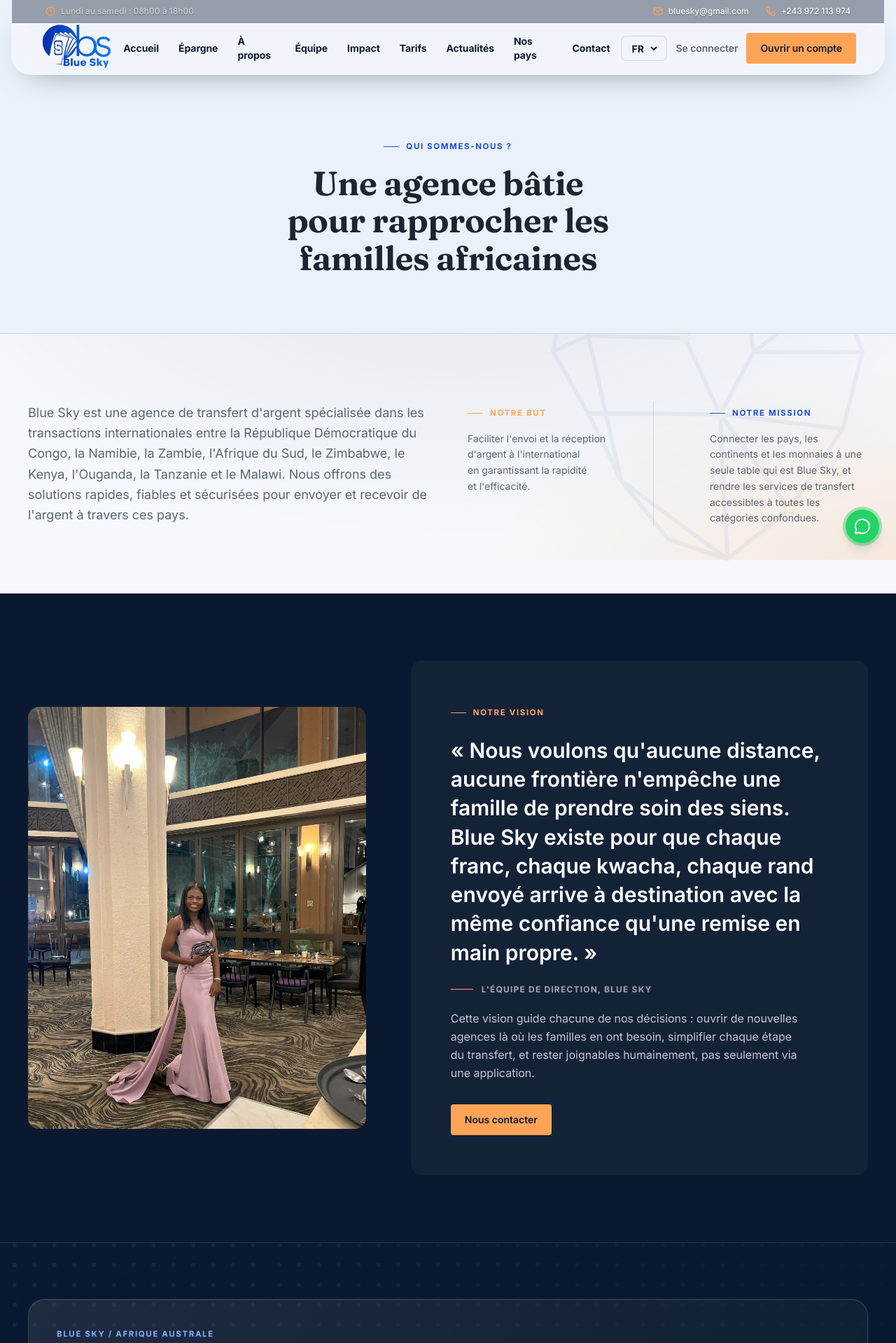
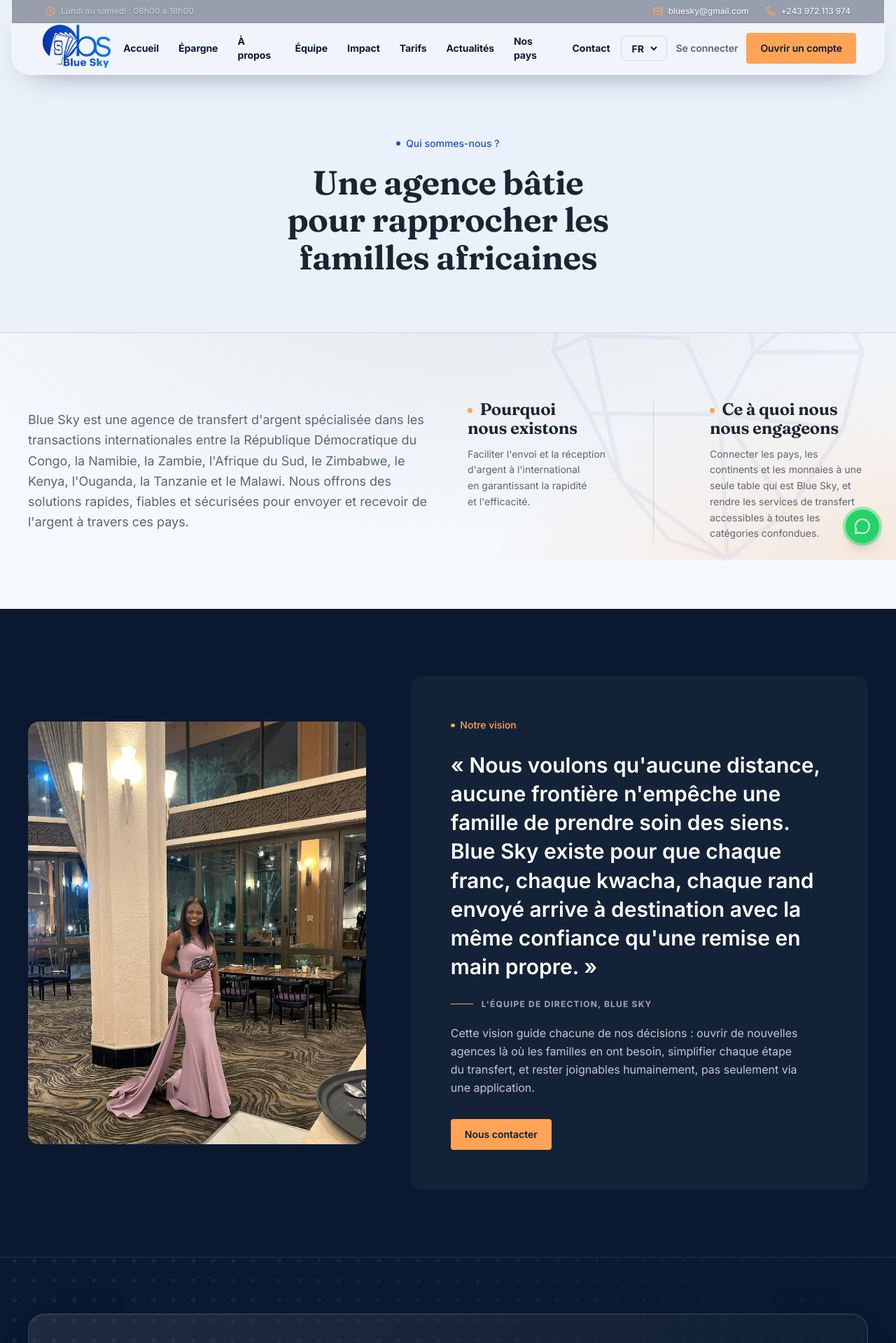
Before and after one commit to PascalMTK/BlueSky-Website, a Django app: page /a-propos/ in a window 1280 px wide. Shown: the top 1919 px of the page at 70% size. Run offline with Django 5.2, Linux system fonts and the light colour scheme; data comes from the database, SQL or seed files in the repository.

Commit message:
Refine home/about content, UI tags, and styles

```diff
--- a/core/i18n.py
+++ b/core/i18n.py
@@ -346,6 +346,8 @@ TRANSLATIONS = {
         "Une agence bâtie pour rapprocher les familles africaines": "An agency built to bring African families closer",
         "Notre but": "Our purpose",
         "Notre mission": "Our mission",
+        "Pourquoi nous existons": "Why we exist",
+        "Ce à quoi nous nous engageons": "What we commit to",
         "L'équipe de direction, Blue Sky": "The leadership team, Blue Sky",
         "Cette vision guide chacune de nos décisions : ouvrir de nouvelles agences là où les familles en ont besoin, simplifier chaque étape du transfert, et rester joignables humainement, pas seulement via une application.":
             "This vision guides every one of our decisions: opening new branches where families need them, simplifying every step of a transfer, and staying reachable by real people, not just an app.",
@@ -949,6 +951,8 @@ TRANSLATIONS = {
         "Une agence bâtie pour rapprocher les familles africaines": "Wakala uliojengwa kuunganisha familia za Afrika",
         "Notre but": "Lengo letu",
         "Notre mission": "Dhamira yetu",
+        "Pourquoi nous existons": "Kwa nini tupo",
+        "Ce à quoi nous nous engageons": "Tunachojitolea kufanya",
         "L'équipe de direction, Blue Sky": "Uongozi wa Blue Sky",
         "Cette vision guide chacune de nos décisions : ouvrir de nouvelles agences là où les familles en ont besoin, simplifier chaque étape du transfert, et rester joignables humainement, pas seulement via une application.":
             "Dira hii inaongoza kila uamuzi wetu: kufungua matawi mapya pale familia zinapohitaji, kurahisisha kila hatua ya uhamishaji, na kubaki tunapatikana kibinadamu, si kupitia programu tu.",
--- a/core/templates/core/base.html
+++ b/core/templates/core/base.html
@@ -20,7 +20,7 @@
   <link rel="preconnect" href="https://fonts.gstatic.com" crossorigin>
   <link href="https://fonts.googleapis.com/css2?family=Fraunces:opsz,wght@9..144,300;9..144,450;9..144,560;9..144,650;9..144,700&family=Inter:wght@400;500;600;700;800&display=swap" rel="stylesheet">
 
-  <link rel="stylesheet" href="{% static 'css/output.css' %}?v=20260915-3">
+  <link rel="stylesheet" href="{% static 'css/output.css' %}?v=20260929-2">
 
   {% block extra_head %}{% endblock %}
 </head>
--- a/core/templatetags/ui.py
+++ b/core/templatetags/ui.py
@@ -15,6 +15,5 @@ def kicker(context, text, tone="gold"):
     if lang != SOURCE_LANGUAGE:
         text = TRANSLATIONS.get(lang, {}).get(text, text)
     return mark_safe(
-        f'<span class="editorial-label inline-flex items-center gap-2.5 {tone_class}">'
-        f'<span class="h-px w-[22px] bg-current" aria-hidden="true"></span>{escape(text)}</span>'
+        f'<span class="editorial-label {tone_class}">{escape(text)}</span>'
     )
--- a/marketing/templates/marketing/about.html
+++ b/marketing/templates/marketing/about.html
@@ -16,12 +16,12 @@
     <p class="text-lg leading-relaxed text-text-muted">{% t SITE.definition %}</p>
     <div class="grid gap-8 divide-y divide-border sm:grid-cols-2 sm:gap-10 sm:divide-y-0 sm:divide-x">
       <div class="sm:pr-10">
-        {% kicker "Notre but" tone="gold" %}
-        <p class="mt-4 text-sm leading-relaxed text-text-muted">{% t SITE.purpose %}</p>
+        <h2 class="title-dot display-title text-2xl text-text">{% t "Pourquoi nous existons" %}</h2>
+        <p class="mt-3 text-sm leading-relaxed text-text-muted">{% t SITE.purpose %}</p>
       </div>
       <div class="pt-6 sm:pl-10 sm:pt-0">
-        {% kicker "Notre mission" tone="blue" %}
-        <p class="mt-4 text-sm leading-relaxed text-text-muted">{% t SITE.mission %}</p>
+        <h2 class="title-dot display-title text-2xl text-text">{% t "Ce à quoi nous nous engageons" %}</h2>
+        <p class="mt-3 text-sm leading-relaxed text-text-muted">{% t SITE.mission %}</p>
       </div>
     </div>
   </div>
--- a/marketing/templates/marketing/home.html
+++ b/marketing/templates/marketing/home.html
@@ -25,8 +25,8 @@
   <div class="relative mx-auto flex min-h-[720px] w-full max-w-[1440px] flex-col justify-between px-5 pb-8 pt-16 sm:px-8 sm:pt-20 lg:min-h-[760px] lg:px-10 lg:pt-24">
     <div class="grid gap-12 lg:grid-cols-[1.1fr_.55fr] lg:items-start">
       <div class="hero-copy-glass max-w-3xl p-5 sm:p-7 lg:-ml-7">
-        <p class="editorial-label mb-6 flex items-center gap-3 text-brand-gold">
-          <span class="h-px w-10 bg-current"></span>{% t "L'Afrique n'a jamais été aussi proche" %}
+        <p class="editorial-label mb-6 text-brand-gold">
+          {% t "L'Afrique n'a jamais été aussi proche" %}
         </p>
         <h1 class="display-title text-[3.4rem] leading-[.96] sm:text-7xl lg:text-[5.4rem]">
           {% blockt %}Votre argent voyage.<br><span class="text-brand-sky">Vos liens restent.</span>{% endblockt %}
```
Also changed, not shown: static_src/css/input.css (+17 -4 lines), static_src/css/output.css.
